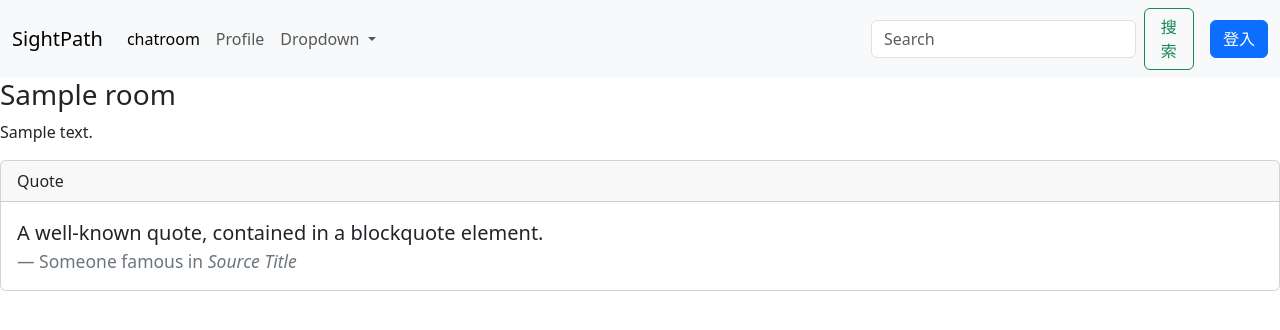
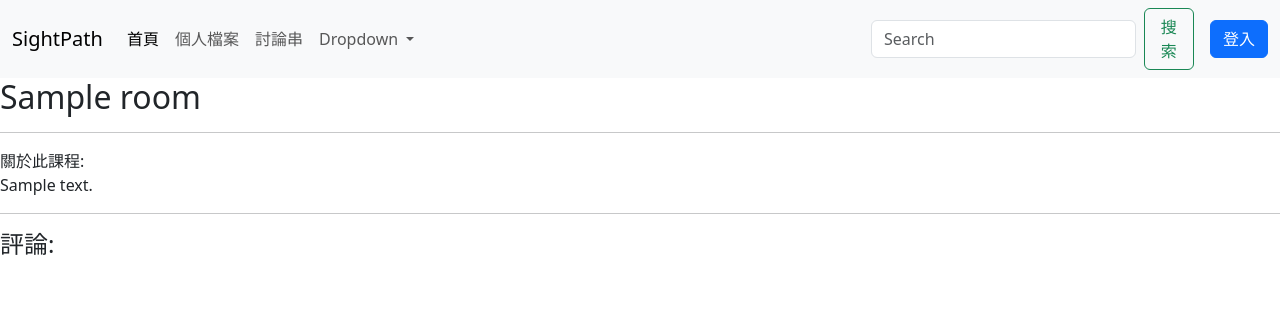
Before and after one commit to weifish0/SightPath, a Django app: page /room/1 in a window 1280 px wide. Shown: the top 330 px of the page. Run offline with Django 4.2, Linux system fonts and the light colour scheme; tables that the repository leaves empty hold one stand-in row (values such as "Sample post").

Commit message:
refactor: 依照pep8格式重新調整程式

```diff
--- a/base/admin.py
+++ b/base/admin.py
@@ -1,7 +1,5 @@
 from django.contrib import admin
 from .models import Room, Topic, Message, Competition
-
-# Register your models here.
 
 
 admin.site.register(Room)
--- a/base/forms.py
+++ b/base/forms.py
@@ -1,5 +1,6 @@
 from django.forms import ModelForm
 from .models import Room
+
 
 # 繼承django form的格式，詳細用法參考以下網址
 # https://docs.djangoproject.com/en/4.2/topics/forms/
--- a/base/models.py
+++ b/base/models.py
@@ -1,13 +1,12 @@
 from django.db import models
 from django.contrib.auth.models import User
-
-# Create your models here.
 
 
 class Topic(models.Model):
     name = models.CharField(max_length=50)
     def __str__(self):
         return f"{self.name}"
+
 
 class Room(models.Model):
     class Meta:
@@ -25,6 +24,7 @@
 
     def __str__(self):
         return f"{self.name}"
+
 
 class Message(models.Model):
     # 當使用者被刪除後，刪除他在所有討論室傳的所有訊息
--- a/base/templates/base/room.html
+++ b/base/templates/base/room.html
@@ -2,19 +2,17 @@
 
 
 {% block contents %}
-<h3>{{room.name}}</h3>
-<p>{{room.description}}</p>
 
-<div class="card">
-    <div class="card-header">
-      Quote
-    </div>
-    <div class="card-body">
-      <blockquote class="blockquote mb-0">
-        <p>A well-known quote, contained in a blockquote element.</p>
-        <footer class="blockquote-footer">Someone famous in <cite title="Source Title">Source Title</cite></footer>
-      </blockquote>
-    </div>
-  </div>
+<h2>{{room.name}}</h2>
+<hr>
+<p>關於此課程: <br>{{room.description}}</p>
+<hr>
+
+<div class="comment_wrapper">
+    <h4>評論: </h4>
+    {% for message in room_messages %}
+    <small>@{{message.user}}     {{message.created}}</small>
+    {% endfor %}
+</div>
 
 {% endblock contents %}
--- a/base/urls.py
+++ b/base/urls.py
@@ -1,5 +1,6 @@
 from django.urls import path
 from . import views
+
 
 urlpatterns = [
     path("login", views.login_page, name="login_page"),
--- a/base/views.py
+++ b/base/views.py
@@ -12,7 +12,6 @@
 
 
 def login_page(request):
-
     # 假如用戶已經登入了，就把他送回主頁
     if request.user.is_authenticated:
         return redirect("chatroom_home")
@@ -20,11 +19,15 @@
     if request.method == "POST":
         email = request.POST.get("email")
         password = request.POST.get("password")
+
+        # 嘗試在資料庫中搜索 username， 找不到則回傳帳號不存在，
+        # 並且將使用者送回登入頁面
         try:
             user = User.objects.get(username=email)
         except:
             messages.error(request, "帳號不存在")
             return render(request, "base/login_register.html")
+
         user = authenticate(request, username=email, password=password)
         if user is not None:
             login(request, user)
@@ -32,7 +35,10 @@
         else:
             messages.error(request, "密碼錯誤")
             return render(request, "base/login_register.html")
+
+    # context中參數傳遞應該render註冊頁面還是登入頁面
     context = {"page": "login"}
+
     return render(request, "base/login_register.html", context)
 
 
@@ -42,9 +48,7 @@
     if request.method == "POST":
         form = UserCreationForm(request.POST)
         if form.is_valid():
-            print(form)
             user = form.save()
-            print(user)
             login(request, user)
             return redirect("chatroom_home")
         else:
@@ -52,39 +56,50 @@
 
     return render(request, "base/login_register.html", context)
 
+
 def logout_user(request):
     logout(request)
     return redirect("chatroom_home")
 
+
 def profile(request):
-    q = request.GET.get("q")
     return render(request, "base/profile.html")
 
+
 def chatroom_home(request):
+    # category為使用者使用tag搜索時使用， q則為直接使用搜索功能時使用
     category = request.GET.get("category") if request.GET.get("category") != None else ""
     q = request.GET.get("q") if request.GET.get("q") != None else ""
 
+    # 有category參數則優先使用category進行搜索
     if category != "":
         rooms = Room.objects.filter(Q(topic__name__icontains=category))
     else:
         rooms = Room.objects.filter(Q(topic__name__icontains=q) | Q(name__icontains=q) | Q(host__username__icontains=q))
 
     rooms_count = rooms.count()
+    topics = Topic.objects.all()
 
-    topics = Topic.objects.all()
     context = {"rooms":rooms, "rooms_count":rooms_count, "topics":topics}
+
     return render(request, "base/chatroom_home.html", context)
 
+
 def room(request,pk):
-    # 獲取特定id的討論室
+    # 獲取使用者點進的room的詳細資訊
     room = Room.objects.get(id=pk)
-    context = {"room": room}
+    messages = room.message_set.all()
+
+    context = {"room": room, "messages": messages}
+
     return render(request, "base/room.html", context)
+
 
 @login_required(login_url="login_page")
 def create_room(request):
     form = RoomForm()
     context = {"form": form}
+
     # 使用者送出表單
     if request.method == "POST":
         # 在資料庫中新增資料
@@ -93,20 +108,22 @@
             # 符合格式就保存到資料庫，並且回到主頁
             form.save()
             return redirect("chatroom_home")
+
     return render(request, "base/room_form.html", context)
+
 
 @login_required(login_url="login_page")
 def update_room(request, pk):
-
     room = Room.objects.get(id=pk)
-    # 讓討論室抓取該討論室上次在資料庫存的資料
-    form = RoomForm(instance=room)
 
     if request.user != room.host:
         return HttpResponse("你沒有權限")
 
+    # 抓取該討論室上次在資料庫存的資料
+    form = RoomForm(instance=room)
 
     context = {"form": form}
+
     if request.method == "POST":
         # 更新資料庫的資料
         form = RoomForm(request.POST, instance=room)
@@ -114,7 +131,9 @@
             # 符合格式就保存到資料庫，並且回到主頁
             form.save()
             return redirect("chatroom_home")
+
     return render(request, "base/room_form.html", context)
+
 
 @login_required(login_url="login_page")
 def delete_room(request, pk):
@@ -124,7 +143,9 @@
         return HttpResponse("你沒有權限")
 
     context = {"obj": room}
+
     if request.method == "POST":
         room.delete()
         return redirect("chatroom_home")
+
     return render(request, "base/delete.html", context)
--- a/sightpath/urls.py
+++ b/sightpath/urls.py
@@ -17,6 +17,7 @@
 from django.contrib import admin
 from django.urls import path,include
 
+
 urlpatterns = [
     path("admin/", admin.site.urls),
     path("", include("base.urls"))
--- a/templates/navbar.html
+++ b/templates/navbar.html
@@ -7,10 +7,13 @@
     <div class="collapse navbar-collapse " id="navbarSupportedContent">
       <ul class="navbar-nav me-auto mb-2 mb-lg-0">
         <li class="nav-item">
-          <a class="nav-link active" aria-current="page" href="{% url 'chatroom_home' %}">chatroom</a>
+          <a class="nav-link active" aria-current="page" href="{% url 'chatroom_home' %}">首頁</a>
         </li>
         <li class="nav-item">
-          <a class="nav-link" href="{% url 'profile' %}">Profile</a>
+          <a class="nav-link" href="{% url 'profile' %}">個人檔案</a>
+        </li>
+        <li class="nav-item">
+          <a class="nav-link" href="{% url 'chatroom_home' %}">討論串</a>
         </li>
         <li class="nav-item dropdown">
           <a class="nav-link dropdown-toggle" href="#" role="button" data-bs-toggle="dropdown" aria-expanded="false">
```
